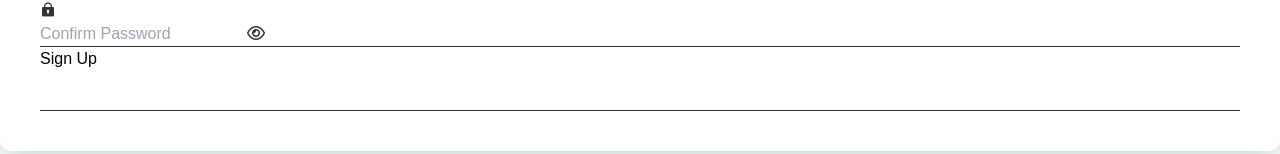
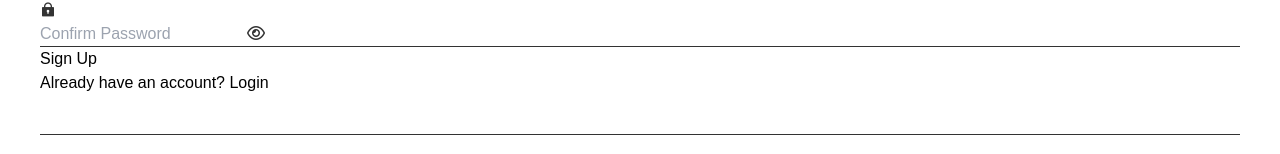
Before and after one commit to Franklin-raph/thefarmhouseclubpersonal, a React (Vite) app: page /register in a window 1280 px wide. Shown: the part 686-840 px from the top of the page. Built offline with nearby package versions, Linux system fonts and the light colour scheme.

Commit message:
updated the register page

```diff
--- a/src/authentication/register/Register.jsx
+++ b/src/authentication/register/Register.jsx
@@ -193,7 +193,11 @@ console.log(response)
                     )}
             </div>
           </div>
-          {loading ? <button className="bg-[#83B943] w-full my-5 py-2 rounded-[6px] text-lg text-center"><i className="fa-solid fa-gear fa-spin" style={{ color:"#fff" }}></i></button> : <input type="submit" value="Sign Up" className="bg-[#83B943] w-full my-5 py-2 rounded-[6px] text-[#fff] cursor-pointer"/>}
+          {loading ? <button className="bg-[#83B943] w-full mt-5 py-2 rounded-[6px] text-lg text-center"><i className="fa-solid fa-gear fa-spin" style={{ color:"#fff" }}></i></button> : <input type="submit" value="Sign Up" className="bg-[#83B943] w-full mt-5 py-2 rounded-[6px] text-[#fff] cursor-pointer"/>}
+          <div className="flex justify-between items-center mt-2 mb-5" style={{ border:"none" }}>
+            <p></p>
+            <p className="text-sm">Already have an account? <Link to="/login" className="underline text-[#83B943]">Login</Link> </p>
+          </div>
           <GoogleLogin
             onSuccess={googleResponseMessage}
             onError={() => {
```
